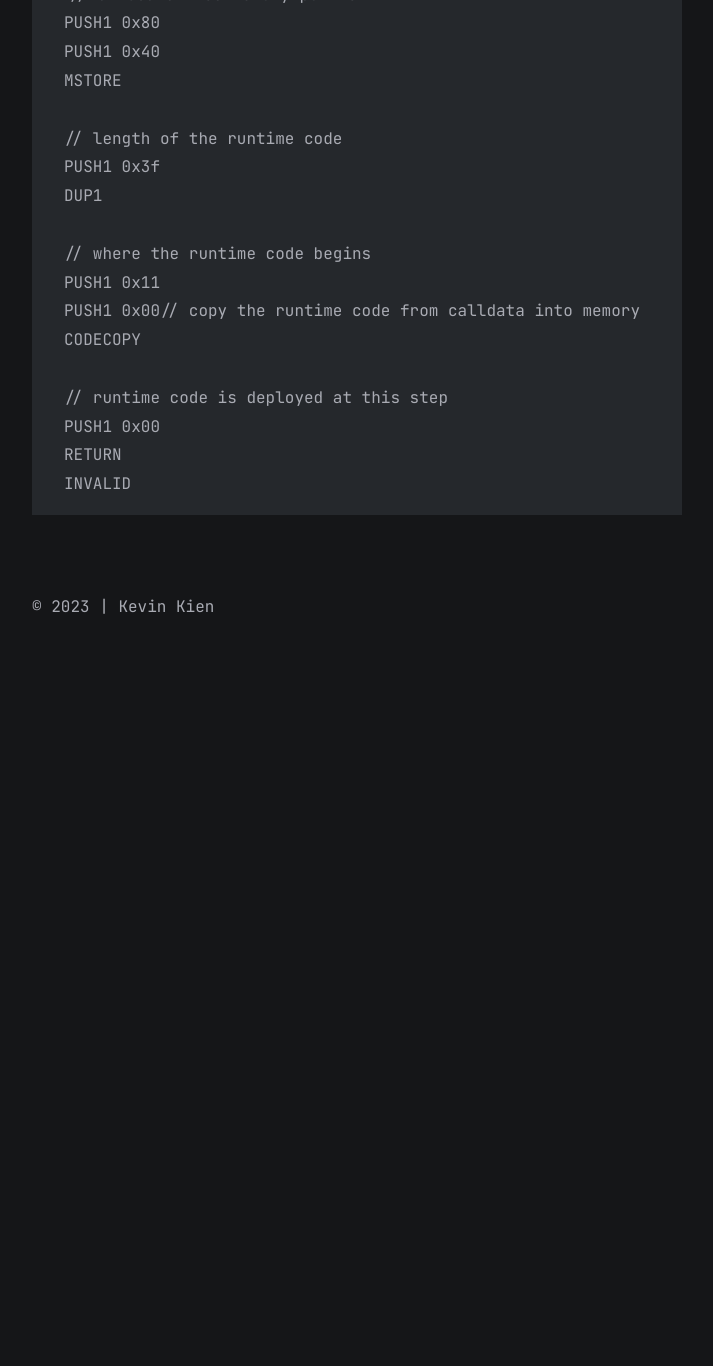
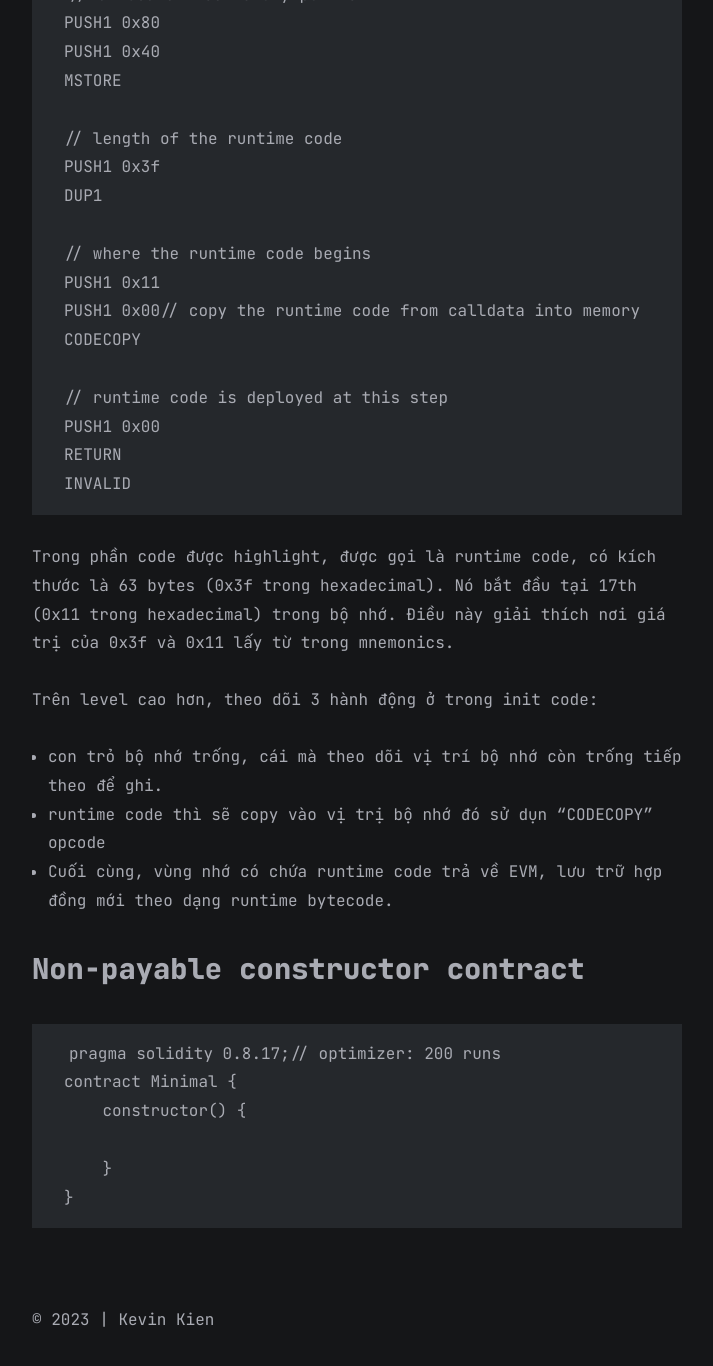
Before and after one commit to KevinKien/KevinKien.github.io, a Jekyll site: the page built from all_collections/_posts/2023-10-10-Ethereum-smart-contract-creation-code.md, in a window 1280 px wide and 1400 px high, scrolled down 3479 px. Shown: the top 1366 px of the window, without its empty margins (283-996 px from the left). Built offline with Jekyll 4.4.1, drawn with Linux system fonts in a browser that asks for light colours; before the commit the page ends 4166 px from its top, so only the background shows below that.

Commit message:
Update 2023-10-10-Ethereum-smart-contract-creation-code.md

````diff
--- a/all_collections/_posts/2023-10-10-Ethereum-smart-contract-creation-code.md
+++ b/all_collections/_posts/2023-10-10-Ethereum-smart-contract-creation-code.md
@@ -92,3 +92,21 @@ PUSH1 0x00
 RETURN
 INVALID
 ```
+
+Trong phần code được highlight, được gọi là runtime code, có kích thước là 63 bytes (0x3f trong hexadecimal). Nó bắt đầu tại 17th (0x11 trong hexadecimal) trong bộ nhớ. Điều này giải thích nơi giá trị của 0x3f và 0x11 lấy từ trong mnemonics.
+
+Trên level cao hơn, theo dõi 3 hành động ở trong init code:
+- con trỏ bộ nhớ trống, cái mà theo dõi vị trí bộ nhớ còn trống tiếp theo để ghi.
+- runtime code thì sẽ copy vào vị trị bộ nhớ đó sử dụn "CODECOPY" opcode
+- Cuối cùng, vùng nhớ có chứa runtime code trả về EVM, lưu trữ hợp đồng mới theo dạng runtime bytecode.
+
+## Non-payable constructor contract
+
+```
+pragma solidity 0.8.17;// optimizer: 200 runs
+contract Minimal {
+    constructor() {
+
+    }
+}
+```
````
